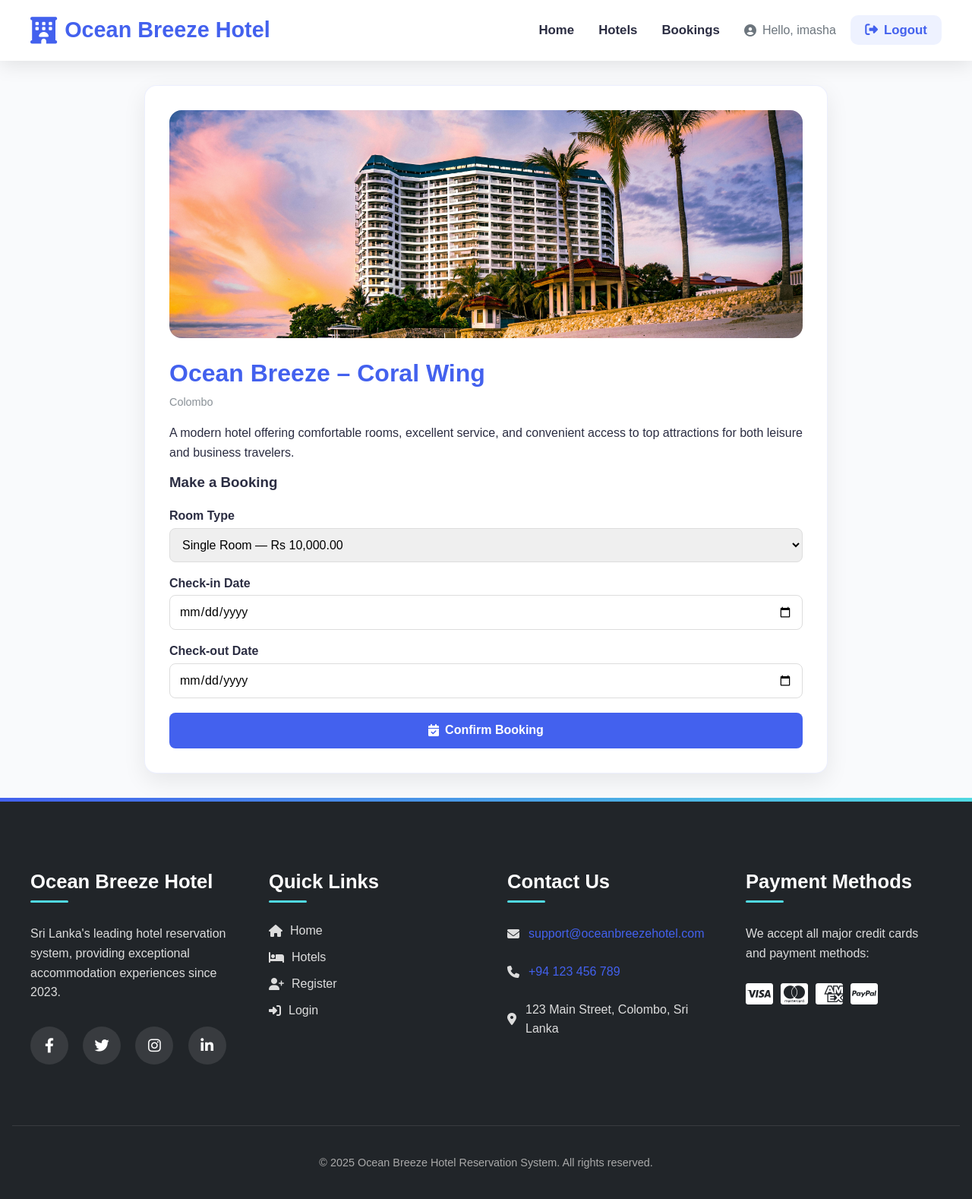
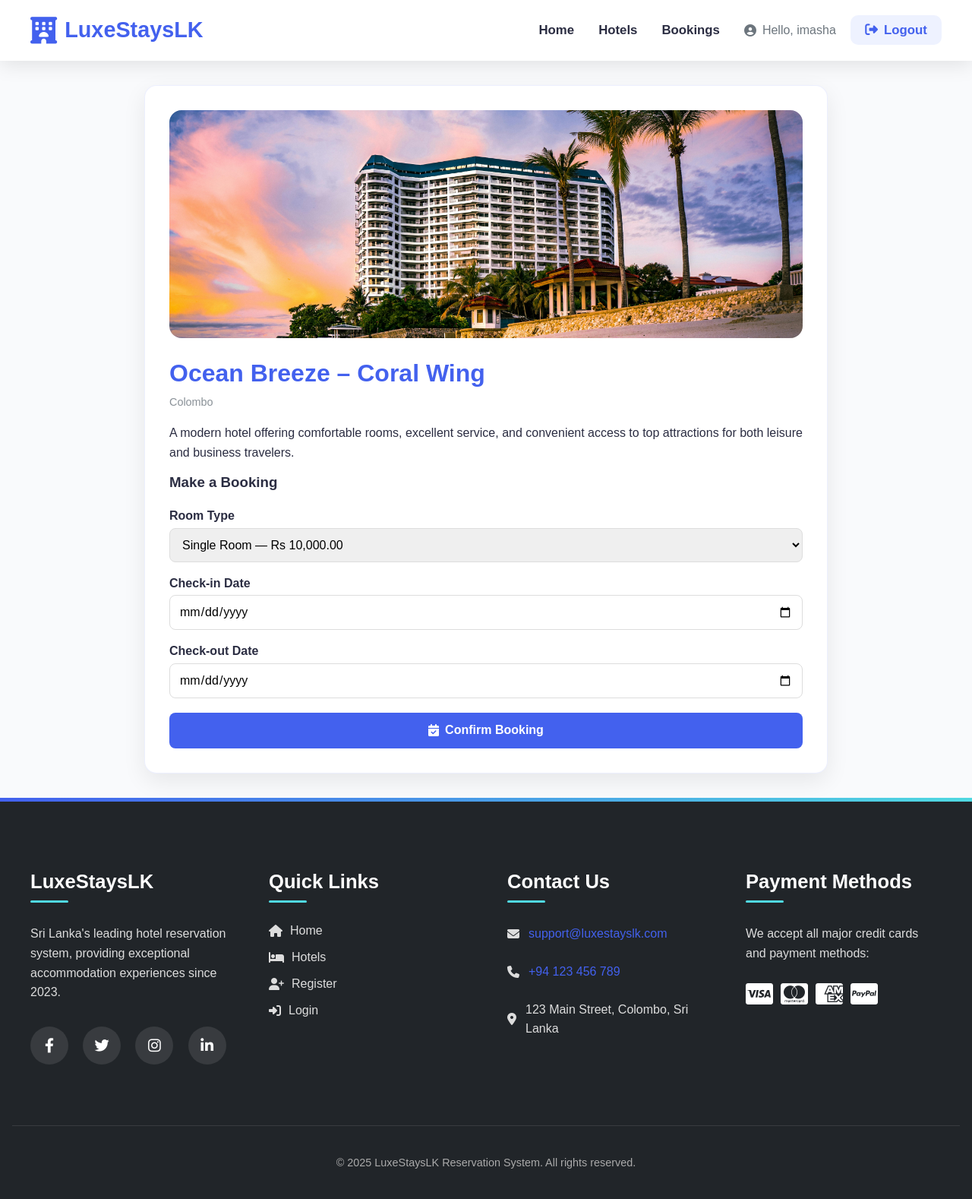
Before and after one commit to sandu20021111/hotel_reservation, a PHP site: page /hotel.php?id=12 in a window 1280 px wide. Shown: the whole page at 76% size. Run offline with PHP 8.4, Linux system fonts and the light colour scheme; a user stored in the database is signed in; data comes from the database, SQL or seed files in the repository.

Commit message:
update name

```diff
--- a/public/hotel.php
+++ b/public/hotel.php
@@ -24,7 +24,7 @@ $rooms = $roomStmt->fetchAll();
 <head>
     <meta charset="utf-8">
     <meta name="viewport" content="width=device-width, initial-scale=1.0">
-    <title><?=htmlspecialchars($hotel['name'])?> - Ocean Breeze Hotel</title>
+    <title><?=htmlspecialchars($hotel['name'])?> - LuxeStaysLK</title>
     <link rel="stylesheet" href="https://cdnjs.cloudflare.com/ajax/libs/font-awesome/6.4.0/css/all.min.css">
     <link href="https://unpkg.com/aos@2.3.1/dist/aos.css" rel="stylesheet">
     <style>
@@ -556,7 +556,7 @@ $rooms = $roomStmt->fetchAll();
 <nav class="navbar">
     <div class="logo">
         <i class="fas fa-hotel"></i>
-        <span>Ocean Breeze Hotel</span>
+        <span>LuxeStaysLK</span>
     </div>
     <button class="mobile-menu-btn" id="mobileMenuBtn">
         <i class="fas fa-bars"></i>
@@ -631,7 +631,7 @@ $rooms = $roomStmt->fetchAll();
 <footer class="footer">
     <div class="footer-container">
         <div class="footer-section">
-            <h3>Ocean Breeze Hotel</h3>
+            <h3>LuxeStaysLK</h3>
             <p>Sri Lanka's leading hotel reservation system, providing exceptional accommodation experiences since 2023.</p>
             <div class="footer-social">
                 <a href="#"><i class="fab fa-facebook-f"></i></a>
@@ -651,7 +651,7 @@ $rooms = $roomStmt->fetchAll();
         </div>
         <div class="footer-section">
             <h3>Contact Us</h3>
-            <p><i class="fas fa-envelope"></i> <a href="mailto:support@oceanbreezehotel.com">support@oceanbreezehotel.com</a></p>
+            <p><i class="fas fa-envelope"></i> <a href="mailto:support@oceanbreezehotel.com">support@luxestayslk.com</a></p>
             <p><i class="fas fa-phone"></i> <a href="tel:+94123456789">+94 123 456 789</a></p>
             <p><i class="fas fa-map-marker-alt"></i> 123 Main Street, Colombo, Sri Lanka</p>
         </div>
@@ -667,7 +667,7 @@ $rooms = $roomStmt->fetchAll();
         </div>
     </div>
     <div class="footer-bottom">
-        &copy; <?=date('Y')?> Ocean Breeze Hotel Reservation System. All rights reserved.
+        &copy; <?=date('Y')?> LuxeStaysLK Reservation System. All rights reserved.
     </div>
 </footer>
 
```
Also changed, not shown: public/bookings.php (+5 -5 lines), public/index.php (+7 -7 lines).
